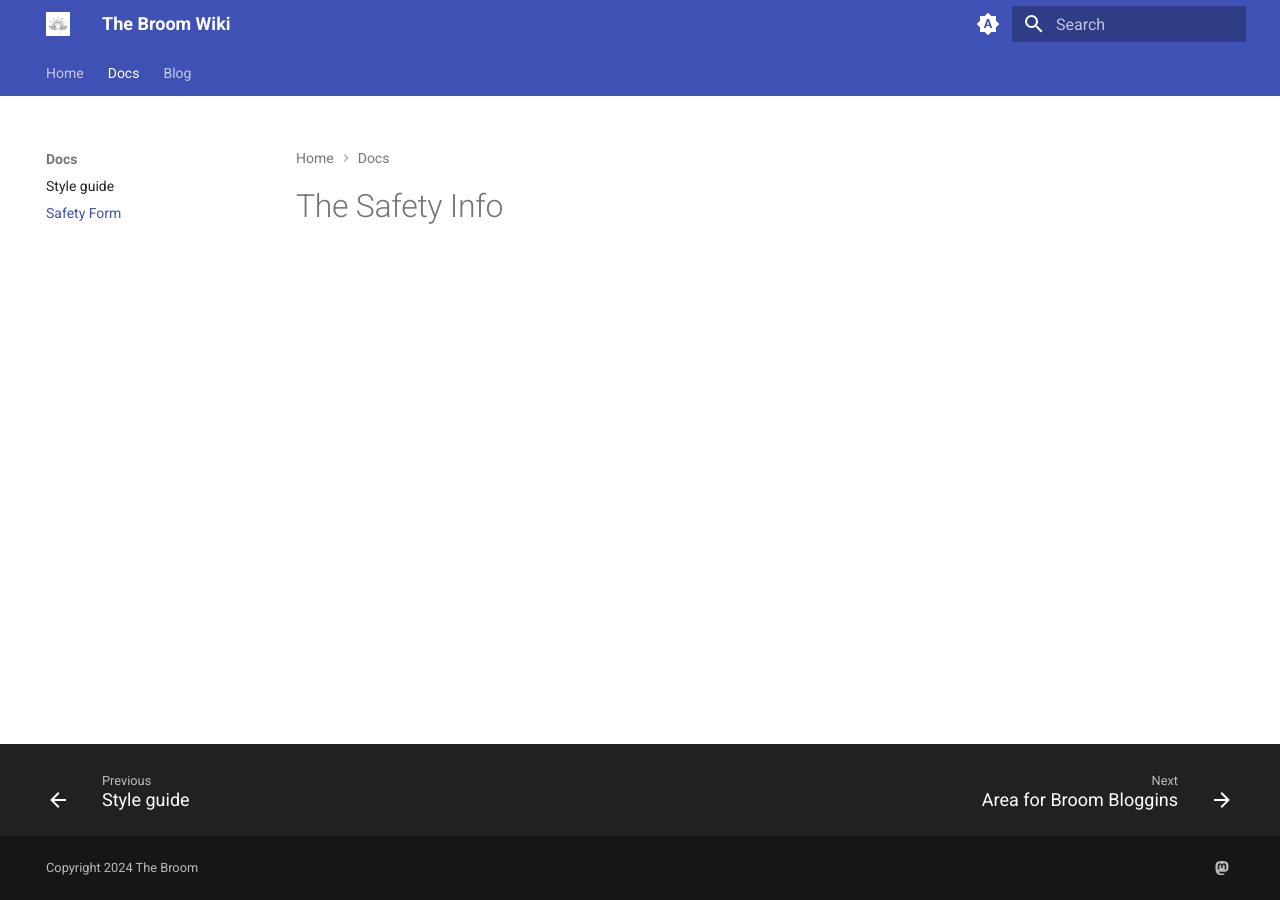
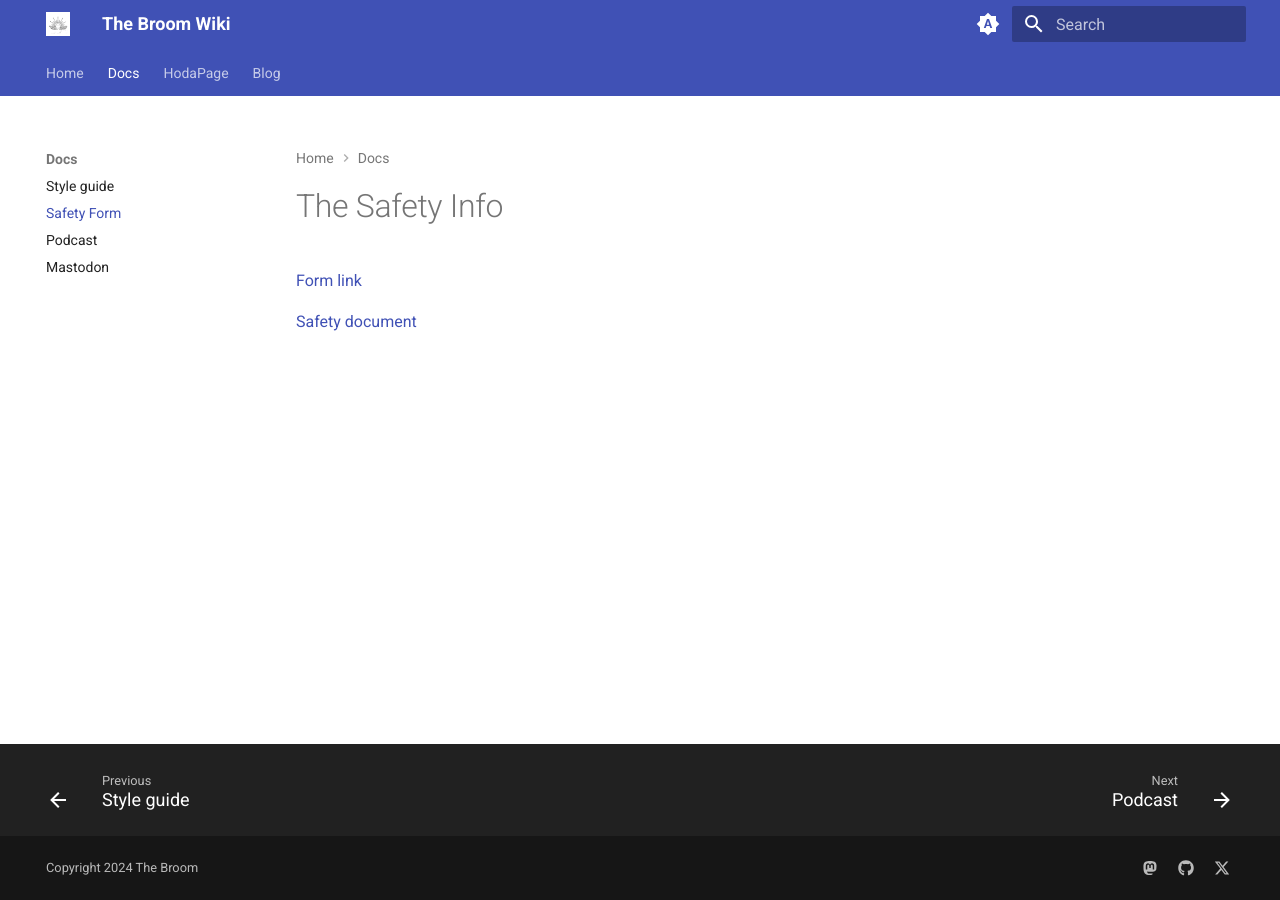
Before and after one commit to Podrock/mkdocs, an MkDocs documentation site: the page built from docs/safety.md, in a window 1280 px wide. Built offline with MkDocs 1.6.1 and Material for MkDocs 9.7.7, drawn with Linux system fonts in a browser that asks for light colours.

Commit message:
footer update

```diff
--- a/docs/safety.md
+++ b/docs/safety.md
@@ -1 +1,5 @@
 # The Safety Info
+
+[Form link](https://docs.google.com/forms/d/e/1FAIpQLScV-EEB7QCEQWEoOkic_YNPmNnRjsrpMtVvvP8oiIZRsHvuUQ/viewform)
+
+[Safety document](https://docs.google.com/document/d/1bzc8T0soWamDZHVTBBYKWNHn9ORI0eARkz6g_dD3H-Q/edit#heading=h.kpa1p9wtmhsm)
--- a/mkdocs.yml
+++ b/mkdocs.yml
@@ -38,6 +38,9 @@ nav:
   - Docs:
     - Style guide: styleguide.md
     - Safety Form: safety.md
+    - Podcast: podcast.md
+    - Mastodon: mastodon.md
+  - HodaPage: hodapage.md
   - Blog:
     - blog/index.md
 
@@ -56,4 +59,8 @@ extra:
   social:
     - icon: fontawesome/brands/mastodon
       link: https://m.thebroom.us/@radio
+    - icon: fontawesome/brands/github
+      link: https://github.com/The-Broom-Radio
+    - icon: fontawesome/brands/x-twitter
+      link: https://twitter.com/thebroomradio
 copyright: Copyright 2024 The Broom
```
Also changed, not shown: docs/mastodon.md (added, +3 -0 lines), docs/podcast.md (added, +5 -0 lines), docs/styleguide.md (+3 -0 lines).
